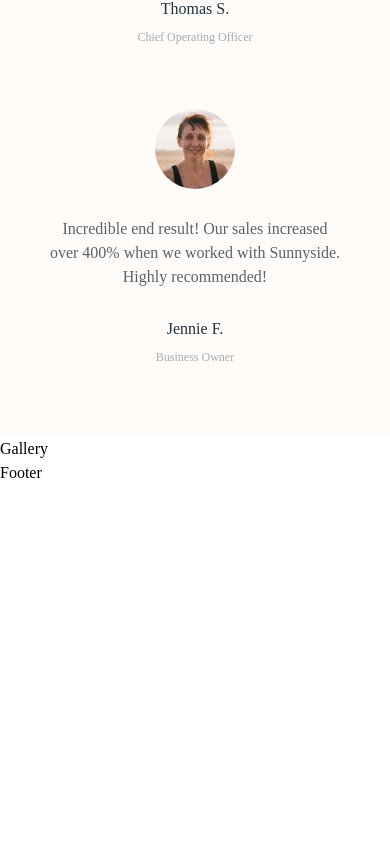
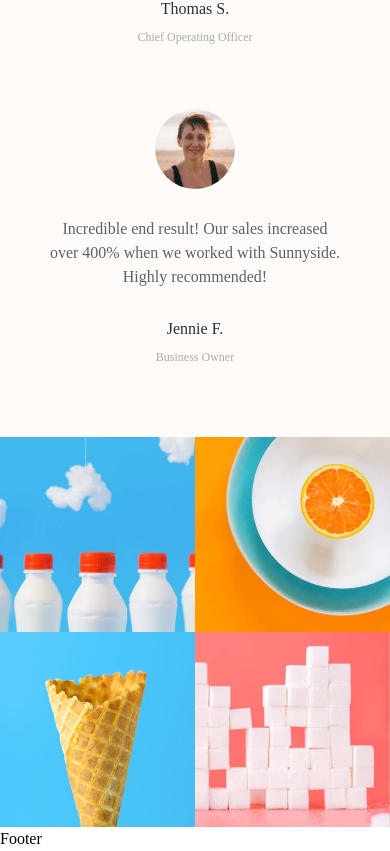
Before and after one commit to LujainAlajmi/sunnyside-landing-page, a React (Create React App) app: page / in a window 390 px wide. Shown: the part 4444-5295 px from the top of the page. Before the commit the page ends 4929 px from the top, so only its background shows below. Built offline with nearby package versions, Linux system fonts and the light colour scheme.

Commit message:
mobile settings done

```diff
--- a/src/components/Gallery.jsx
+++ b/src/components/Gallery.jsx
@@ -1,7 +1,32 @@
 import React from "react";
+import GalleryConeMobile from "../images/mobile/image-gallery-cone.jpg";
+import GalleryMilkbottlesMobile from "../images/mobile/image-gallery-milkbottles.jpg";
+import GalleryOrangeMobile from "../images/mobile/image-gallery-orange.jpg";
+import GallerySugarCubesMobile from "../images/mobile/image-gallery-sugar-cubes.jpg";
+
+import GalleryConeDesktop from "../images/desktop/image-gallery-cone.jpg";
+import GalleryMilkbottlesDesktop from "../images/desktop/image-gallery-milkbottles.jpg";
+import GalleryOrangeDesktop from "../images/desktop/image-gallery-orange.jpg";
+import GallerySugarCubesDesktop from "../images/desktop/image-gallery-sugarcubes.jpg";
 
 function Gallery() {
-  return <div>Gallery</div>;
+  return (
+    <div>
+      {/* mobile settings */}
+      <div className="xs:flex flex-row sm:hidden">
+        <div className="flex flex-row">
+          <div className="flex flex-col w-1/2">
+            <img src={GalleryMilkbottlesMobile} alt="" />
+            <img src={GalleryConeMobile} alt="" />
+          </div>
+          <div className="flex flex-col w-1/2">
+            <img src={GalleryOrangeMobile} alt="" />
+            <img src={GallerySugarCubesMobile} alt="" />
+          </div>
+        </div>
+      </div>
+    </div>
+  );
 }
 
 export default Gallery;
```
